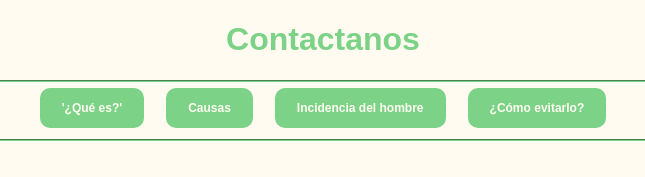
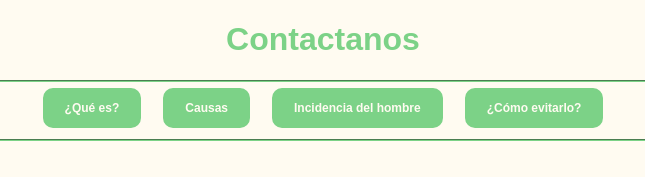
Before and after one commit to JuandArroz/Calentamiento-Global, a plain HTML site: page pag5.html in a window 1280 px wide. Shown: the top 177 px of the page, 317-962 px from the left. Drawn offline with Linux system fonts and the light colour scheme.

Commit message:
Update pag5.html

```diff
--- a/pag5.html
+++ b/pag5.html
@@ -34,7 +34,7 @@
         <table align="center" class="tdspace">
 
             <tr>
-                <td><a href="index.html" class="nodec"><button type="button">'¿Qué es?'</button></a></td>
+                <td><a href="index.html" class="nodec"><button type="button">¿Qué es?</button></a></td>
                 <td><a href="pag2.html" class="nodec"><button type="button">Causas</button></a></td>
                 <td><a href="pag3.html" class="nodec"><button type="button">Incidencia del hombre</button></a></td>
                 <td><a href="pag4.html" class="nodec"><button type="button">¿Cómo evitarlo?</button></a></td>
```
